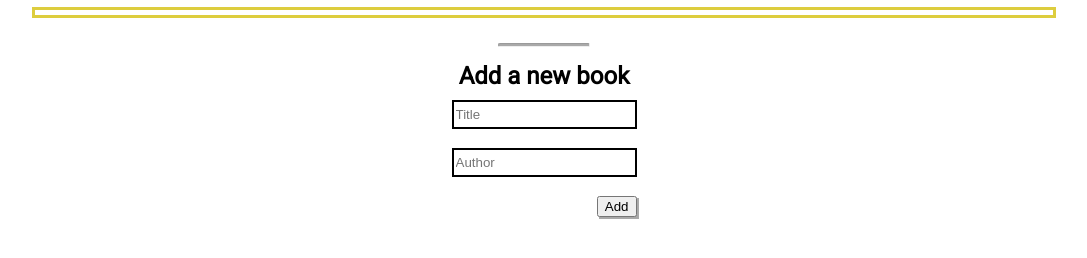
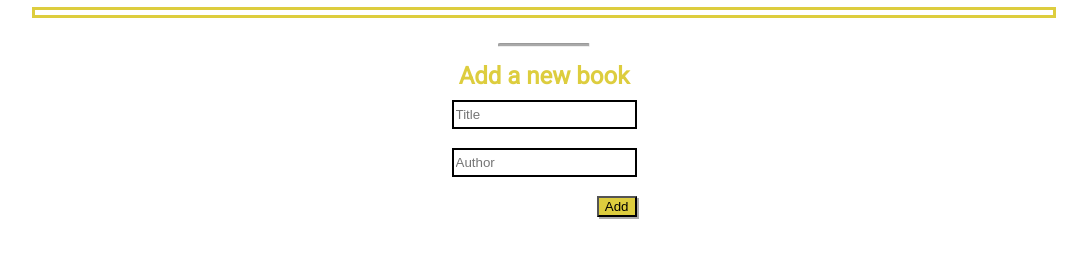
Before and after one commit to Anjacodes/Awesome_Books, a website: page index.html in a window 1280 px wide. Shown: the part 110-368 px from the top of the page, without its empty margins (96-1183 px from the left). Drawn offline with Linux system fonts and the light colour scheme.

Commit message:
addd color to buttons and h2 and fixed linter errors

```diff
--- a/styles.css
+++ b/styles.css
@@ -54,6 +54,7 @@ form {
 
 .align-right {
   text-align: right;
+  background-color: rgb(255, 99, 71);
 }
 
 hr {
@@ -62,6 +63,8 @@ hr {
 
 .addBook {
   margin-bottom: 10px;
+  color: rgb(221, 205, 62);
+  font-weight: bold;
 }
 
 .formCont {
@@ -81,12 +84,13 @@ hr {
 
 #add {
   align-self: flex-end;
+  background-color: rgb(221, 205, 62);
 }
 
 .inputField {
   border: 2px solid black;
   padding: 5px 2px;
-  width: 100%
+  width: 100%;
 }
 
 .inputField:hover {
```
